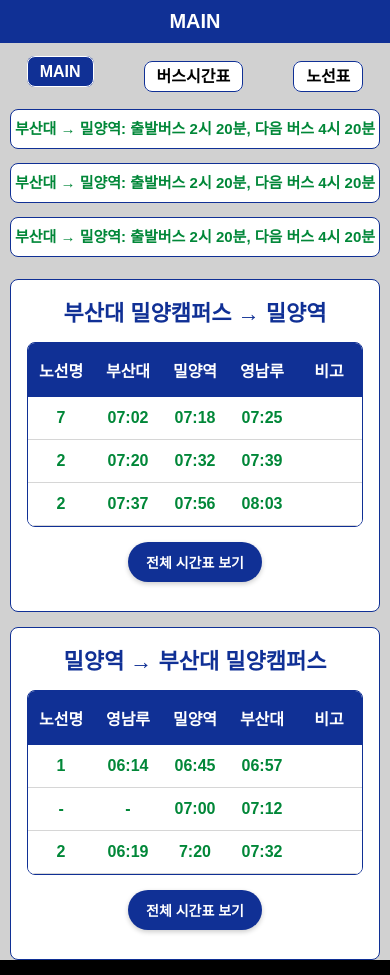
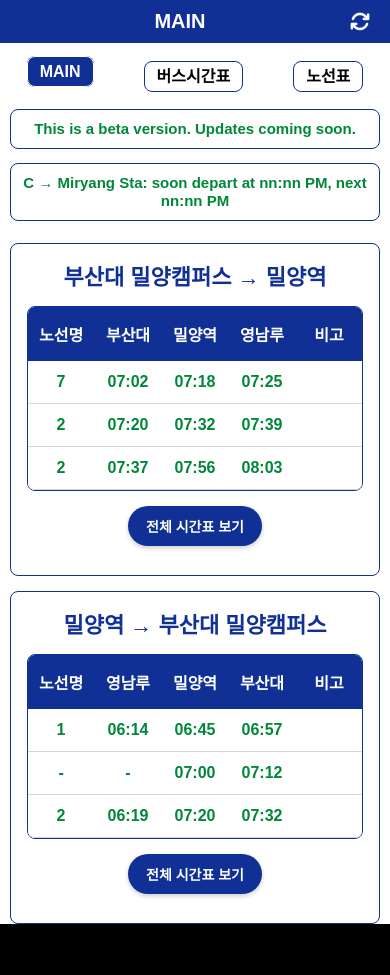
Before and after one commit to leaneroov/campusbus, a plain HTML site: page index.html in a window 390 px wide. After the commit the page ends 939 px from the top, so only its background shows below. Drawn offline with Linux system fonts and the light colour scheme.

Commit message:
feat : add refresh feature

```diff
--- a/busdata.js
+++ b/busdata.js
@@ -257,21 +257,21 @@ const busdata = {
     {
       number: "2",
       yeongnamnu: "06:19",
-      depart: "7:20",
+      depart: "07:20",
       arrive: "07:32",
       note: "",
     },
     {
       number: "1",
       yeongnamnu: "08:10",
-      depart: "8:20",
+      depart: "08:20",
       arrive: "08:32",
       note: "",
     },
     {
       number: "2",
       yeongnamnu: "08:33",
-      depart: "8:45",
+      depart: "08:45",
       arrive: "08:53",
       note: "신도로",
     },
--- a/index.html
+++ b/index.html
@@ -10,6 +10,7 @@
     <div class="container">
       <header class="header">
         <a href="index.html" class="header_text">MAIN</a>
+        <span><i class="fa-solid fa-arrows-rotate" id="refresh-btn"></i> </span>
       </header>
       <!--header-->
       <!------------------------------------------------------->
@@ -41,21 +42,21 @@
       <div class="inform">
         <div class="inform-box">
           <p class="inform-text">
-            부산대 → 밀양역: 출발버스 2시 20분, 다음 버스 4시 20분
+            This is a beta version. Updates coming soon.
           </p>
         </div>
         <!--1inform-->
         <div class="inform-box">
           <p class="inform-text">
-            부산대 → 밀양역: 출발버스 2시 20분, 다음 버스 4시 20분
+            C → Miryang Sta: soon depart at nn:nn PM, next nn:nn PM
           </p>
         </div>
         <!--2inform-->
-        <div class="inform-box">
+        <!-- <div class="inform-box">
           <p class="inform-text">
             부산대 → 밀양역: 출발버스 2시 20분, 다음 버스 4시 20분
           </p>
-        </div>
+        </div> -->
         <!--3infrom-->
       </div>
       <!--inform-->
@@ -104,6 +105,10 @@
       <!------------------------------------------------------->
     </div>
     <!-- 컨테이너 끝 -->
+    <script
+      src="https://kit.fontawesome.com/0c69fdf2c0.js"
+      crossorigin="anonymous"
+    ></script>
     <script type="module" src="script.js"></script>
     <script type="module" src="busdata.js"></script>
   </body>
--- a/script.js
+++ b/script.js
@@ -1,6 +1,9 @@
 import busdata from "./busdata.js";
 const btn1 = document.getElementById("btn1");
 const btn2 = document.getElementById("btn2");
+const refreshBtn = document.getElementById("refresh-btn");
+const allTable1 = document.getElementById("all-timetable1");
+const allTable2 = document.getElementById("all-timetable2");
 
 document.addEventListener("DOMContentLoaded", function () {
   const cam2sta = busdata.cam2sta;
@@ -8,16 +11,13 @@ document.addEventListener("DOMContentLoaded", function () {
 
   let showallTable1 = false;
   let showallTable2 = false;
+  let refreshTime = null;
+  let minuteTime = null;
+  let isRefreshing = false;
+  let refreshCount = 0; // 초기 새로고침 횟수
 
-  let allTable1 = document.getElementById("all-timetable1");
-  let allTable2 = document.getElementById("all-timetable2");
-
-  if (allTable1) {
-    allTable1.style.display = "none";
-  }
-  if (allTable2) {
-    allTable2.style.display = "none";
-  }
+  allTable1.style.display = "none";
+  allTable2.style.display = "none";
 
   try {
     // 데이터 확인
@@ -41,7 +41,9 @@ document.addEventListener("DOMContentLoaded", function () {
     if (showUpcomingOnly) {
       // 현재 시간 이후 버스만 필터링
       showData = data.filter((item) => {
-        if (!item.depart) return false;
+        if (!item.depart) {
+          return false;
+        }
         const timeParts = item.depart.split(":");
         const hour = Number(timeParts[0]); // 시
         const minute = Number(timeParts[1]); // 분
@@ -89,7 +91,9 @@ document.addEventListener("DOMContentLoaded", function () {
 
   function addallInfo(tableId, data, showUpcomingOnly = true) {
     const table = document.getElementById(tableId);
-    if (!table) return;
+    if (!table) {
+      return;
+    }
 
     table.innerHTML = "";
 
@@ -99,7 +103,9 @@ document.addEventListener("DOMContentLoaded", function () {
     let showData = data;
     if (showUpcomingOnly) {
       showData = data.filter((item) => {
-        if (!item.depart) return false;
+        if (!item.depart) {
+          return false;
+        }
         const timeParts = item.depart.split(":");
         const hour = Number(timeParts[0]);
         const minute = Number(timeParts[1]);
@@ -138,16 +144,77 @@ document.addEventListener("DOMContentLoaded", function () {
   }
 
   function updateButtonText() {
-    if (btn1) btn1.textContent = showallTable1 ? "접기" : "전체 시간표 보기";
-    if (btn2) btn2.textContent = showallTable2 ? "접기" : "전체 시간표 보기";
+    if (btn1) {
+      btn1.textContent = showallTable1 ? "접기" : "전체 시간표 보기";
+    }
+    if (btn2) {
+      btn2.textContent = showallTable2 ? "접기" : "전체 시간표 보기";
+    }
   }
 
-  addinfo("first-timetable", cam2sta, true);
-  addinfo("second-timetable", sta2cam, true);
-  addallInfo("all-timetable1", cam2sta, true);
-  addallInfo("all-timetable2", sta2cam, true);
+  function updateCell() {
+    addinfo("first-timetable", cam2sta, !showallTable1);
+    addinfo("second-timetable", sta2cam, !showallTable2);
+  }
 
-  document.getElementById("btn1").addEventListener("click", function () {
+  function autoRefresh() {
+    stopRefreshes();
+    refreshBtn.classList.add("rotating");
+    updateCell();
+    isRefreshing = true;
+    refreshCount = 0;
+
+    refreshTime = setInterval(() => {
+      updateCell();
+      refreshCount += 1;
+
+      // 4번 자동 새로고침 -> 1분 간격으로 자로고침
+      if (refreshCount >= 4) {
+        stopFirstRefresh();
+        startMinuteRefresh();
+      }
+    }, 5000); //5초
+  }
+
+  function stopFirstRefresh() {
+    if (refreshTime) {
+      clearInterval(refreshTime);
+      refreshTime = null;
+    }
+  }
+
+  // 1분 마다 새로고침
+  function startMinuteRefresh() {
+    minuteTime = setInterval(() => {
+      updateCell();
+    }, 60000); // 1분
+  }
+
+  function stopRefreshes() {
+    stopFirstRefresh();
+    if (minuteTime) {
+      clearInterval(minuteTime);
+      minuteTime = null;
+    }
+    refreshBtn.classList.remove("rotating");
+    isRefreshing = false;
+  }
+
+  function toggleRefresh() {
+    if (isRefreshing) {
+      stopRefreshes();
+    } else {
+      autoRefresh();
+    }
+  }
+  addallInfo("all-timetable1", cam2sta, !showallTable1);
+  addallInfo("all-timetable2", sta2cam, !showallTable2);
+
+  updateCell();
+  updateButtonText();
+  autoRefresh();
+
+  btn1.addEventListener("click", function () {
     showallTable1 = !showallTable1;
 
     if (allTable1) {
@@ -159,7 +226,7 @@ document.addEventListener("DOMContentLoaded", function () {
     updateButtonText();
   });
 
-  document.getElementById("btn2").addEventListener("click", function () {
+  btn2.addEventListener("click", function () {
     showallTable2 = !showallTable2;
     if (allTable2) {
       allTable2.style.display = showallTable2 ? "block" : "none";
@@ -169,5 +236,7 @@ document.addEventListener("DOMContentLoaded", function () {
     updateButtonText();
   });
 
-  updateButtonText();
+  refreshBtn.addEventListener("click", function () {
+    toggleRefresh(); // 새로고침 버튼 클릭시 리프레시 그만
+  });
 });
--- a/style.css
+++ b/style.css
@@ -1,3 +1,12 @@
+@keyframes rotate {
+  from {
+    transform: rotate(0deg);
+  }
+  to {
+    transform: rotate(360deg);
+  }
+}
+
 body {
   background-color: black;
   margin: 0;
@@ -9,7 +18,7 @@ body {
 .container {
   width: 100%;
   max-width: 100%;
-  background: #d1d1d1;
+  background: white;
   min-height: 100vh;
 }
 
@@ -26,21 +35,22 @@ body {
     width: 480px;
     max-width: 90%;
     min-height: 100vh;
-    background-color: #f0f0f0;
+    background-color: white;
     box-shadow: 0 0 10px rgba(0, 0, 0, 0.1);
     border: 1px solid #ddd;
   }
 }
 
 .header {
+  display: flex;
   width: 100%;
-  display: flex;
-  flex-direction: column;
+  flex-direction: row;
+  max-width: auto;
   align-items: center;
   padding: 10px;
   background: #103095;
   box-sizing: border-box;
-  margin-bottom: 20px;
+  justify-content: space-between;
 }
 
 .header_text {
@@ -49,6 +59,26 @@ body {
   text-align: center;
   color: white;
   text-decoration: none;
+  flex-grow: 1;
+}
+
+#refresh-btn {
+  border: 0;
+  background-color: transparent;
+  font-size: 20px;
+  color: white;
+  margin-left: auto;
+  margin-right: 10px;
+  cursor: pointer;
+  transition: transform 0.2s ease;
+}
+
+#refresh-btn:hover {
+  transform: scale(1.2);
+}
+
+#refresh-btn.rotating {
+  animation: rotate 2s linear infinite;
 }
 
 .navbar-container {
@@ -57,6 +87,7 @@ body {
   align-items: center;
   box-sizing: border-box;
   margin-bottom: 15px;
+  margin-top: 20px;
 }
 
 .nav-list {
```
Also changed, not shown: README.md, 1 other file.
